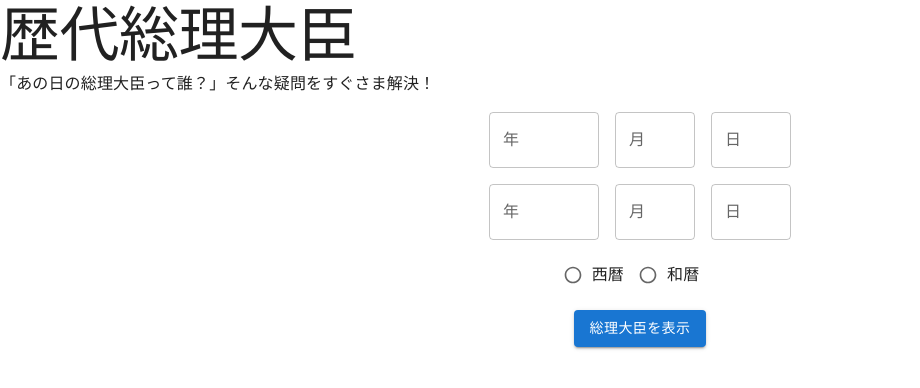
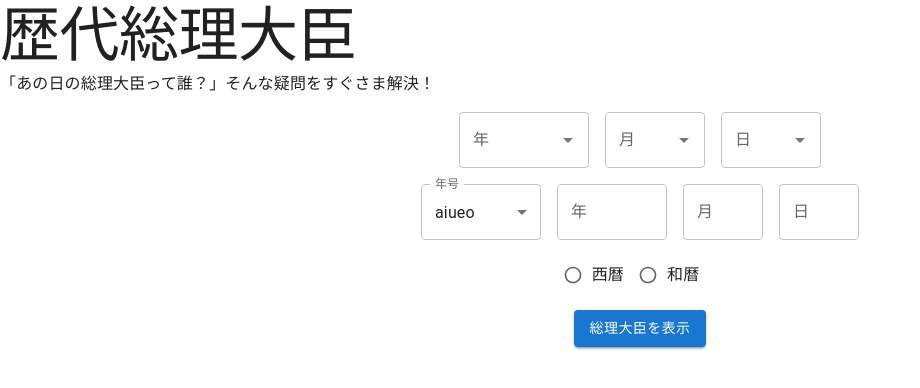
Before and after one commit to hiyoko3m/pmjp, a React (Create React App) app: page / in a window 1280 px wide. Shown: the top 388 px of the page, without its empty margins (0-920 px from the left). Built offline with nearby package versions, Linux system fonts and the light colour scheme.

Commit message:
feat: to show options in the date autocomplete

```diff
--- a/src/components/date_form.tsx
+++ b/src/components/date_form.tsx
@@ -6,7 +6,23 @@ import Radio from "@mui/material/Radio";
 import RadioGroup from "@mui/material/RadioGroup";
 import FormControlLabel from "@mui/material/FormControlLabel";
 import FormControl from "@mui/material/FormControl";
-import {AdToJpDate, AdDate, AdPartialDate, JpDate, JpPartialDate} from "../utils/date";
+import Select from "@mui/material/Select";
+import InputLabel from "@mui/material/InputLabel";
+import MenuItem from "@mui/material/MenuItem";
+import {
+  lastYear,
+  lastMonth,
+  lastDay,
+  firstYearPmJpExists,
+  firstMonthPmJpExists,
+  firstDayPmJpExists,
+  AdToJpDate,
+  AdDate,
+  AdPartialDate,
+  JpDate,
+  JpPartialDate,
+} from "../utils/date";
+import { range } from "../utils/range";
 
 interface AdJpDateFormProps {
   adDateValue: AdPartialDate;
@@ -19,14 +35,24 @@ interface AdJpDateFormProps {
  * can choose which to show A.D. or Japanese calendar via selector
  */
 export function AdJpDateForm(props: AdJpDateFormProps) {
-  const adDateCallback = React.useCallback(function (adDate: AdPartialDate) { props.onChange(adDate) }, [props.adDateValue]);
+  const adDateCallback = React.useCallback(
+    function (adDate: AdPartialDate) {
+      props.onChange(adDate);
+    },
+    [props.adDateValue]
+  );
 
   const jpDateValue = AdToJpDate(props.adDateValue);
 
   return (
     <>
-      <AdDateInput adDateValue={props.adDateValue} onChange={adDateCallback}/>
-      <JpDateInput jpDateValue={jpDateValue} onChange={(arg) => {console.log(arg)}}/>
+      <AdDateInput adDateValue={props.adDateValue} onChange={adDateCallback} />
+      <JpDateInput
+        jpDateValue={jpDateValue}
+        onChange={(arg) => {
+          console.log(arg);
+        }}
+      />
       <FormControl>
         <RadioGroup row name="year-type-radio-buttons-group">
           <FormControlLabel
@@ -62,7 +88,8 @@ function AdDateInput(props: AdDateInputProps) {
   const handleChangeYear = React.useCallback(
     (_event: React.SyntheticEvent, value: string, _reason: string) => {
       props.onChange({ ...props.adDateValue, adYear: parseInt(value) });
-    }, [props.adDateValue]
+    },
+    [props.adDateValue]
   );
 
   const handleChangeMonth = React.useCallback(
@@ -83,31 +110,39 @@ function AdDateInput(props: AdDateInputProps) {
     <Stack direction="row" spacing={2}>
       <Autocomplete
         disablePortal
-          freeSolo
         id="ad-year"
-          options={["2000"]}
+        options={range(firstYearPmJpExists(), lastYear() + 1).map((v) =>
+          v.toString()
+        )}
         renderInput={(params) => <TextField {...params} label="年" />}
-          sx={{ width: "110px" }}
+        sx={{ width: "130px" }}
         onInputChange={handleChangeYear}
         inputValue={converter(props.adDateValue.adYear)}
       />
       <Autocomplete
         disablePortal
-          freeSolo
         id="ad-month"
-          options={["1"]}
+        options={range(
+          firstMonthPmJpExists(props.adDateValue.adYear),
+          lastMonth(props.adDateValue.adYear) + 1
+        ).map((v) => v.toString())}
         renderInput={(params) => <TextField {...params} label="月" />}
-          sx={{ width: "80px" }}
+        sx={{ width: "100px" }}
         onInputChange={handleChangeMonth}
         inputValue={converter(props.adDateValue.adMonth)}
       />
       <Autocomplete
         disablePortal
-          freeSolo
         id="ad-day"
-          options={["1"]}
+        options={range(
+          firstDayPmJpExists(
+            props.adDateValue.adYear,
+            props.adDateValue.adMonth
+          ),
+          lastDay(props.adDateValue.adYear, props.adDateValue.adMonth) + 1
+        ).map((v) => v.toString())}
         renderInput={(params) => <TextField {...params} label="日" />}
-          sx={{ width: "80px" }}
+        sx={{ width: "100px" }}
         onInputChange={handleChangeDay}
         inputValue={converter(props.adDateValue.adDay)}
       />
@@ -124,7 +159,8 @@ function JpDateInput(props: JpDateInputProps) {
   const handleChangeYear = React.useCallback(
     (_event: React.SyntheticEvent, value: string, _reason: string) => {
       props.onChange({ ...props.jpDateValue, jpYear: parseInt(value) });
-    }, [props.jpDateValue]
+    },
+    [props.jpDateValue]
   );
 
   const handleChangeMonth = React.useCallback(
@@ -143,6 +179,12 @@ function JpDateInput(props: JpDateInputProps) {
 
   return (
     <Stack direction="row" spacing={2}>
+      <FormControl sx={{ minWidth: 120 }}>
+        <InputLabel id="jp-era-label">年号</InputLabel>
+        <Select labelId="jp-era-label" id="jp-era" value={"令和"} label="年号">
+          <MenuItem value={"令和"}>aiueo</MenuItem>
+        </Select>
+      </FormControl>
       <Autocomplete
         disablePortal
         freeSolo
@@ -177,5 +219,4 @@ function JpDateInput(props: JpDateInputProps) {
   );
 }
 
-
 export type { AdDate, AdPartialDate, AdJpDateFormProps };
--- a/src/utils/date.tsx
+++ b/src/utils/date.tsx
@@ -1,5 +1,3 @@
-//import assert from "assert";
-
 export interface AdDate {
   adYear: number;
   adMonth: number;
@@ -31,29 +29,45 @@ function compareAdDates(x: AdDate, y: AdDate): number {
     return -1;
   } else if (x.adYear == y.adYear && x.adMonth < y.adMonth) {
     return -1;
-  } else if (x.adYear == y.adYear && x.adMonth == y.adMonth && x.adDay < y.adDay) {
+  } else if (
+    x.adYear == y.adYear &&
+    x.adMonth == y.adMonth &&
+    x.adDay < y.adDay
+  ) {
     return -1;
-  } else if (x.adYear == y.adYear && x.adMonth == y.adMonth && x.adDay == y.adDay) {
+  } else if (
+    x.adYear == y.adYear &&
+    x.adMonth == y.adMonth &&
+    x.adDay == y.adDay
+  ) {
     return 0;
   } else {
     return 1;
   }
 }
 
-const jpEras: {era: string; adDate: AdDate; }[] = [
-  {era: "不明", adDate: {adYear: 1, adMonth: 1, adDay: 1}},
-  {era: "明治", adDate: {adYear: 1868, adMonth: 1, adDay: 1}},
-  {era: "大正", adDate: {adYear: 1912, adMonth: 7, adDay: 30}},
-  {era: "昭和", adDate: {adYear: 1926, adMonth: 12, adDay: 25}},
-  {era: "平成", adDate: {adYear: 1989, adMonth: 1, adDay: 8}},
-  {era: "令和", adDate: {adYear: 2019, adMonth: 5, adDay: 1}}
+const jpEras: { era: string; adDate: AdDate }[] = [
+  { era: "不明", adDate: { adYear: 1, adMonth: 1, adDay: 1 } },
+  { era: "明治", adDate: { adYear: 1868, adMonth: 1, adDay: 1 } },
+  { era: "大正", adDate: { adYear: 1912, adMonth: 7, adDay: 30 } },
+  { era: "昭和", adDate: { adYear: 1926, adMonth: 12, adDay: 25 } },
+  { era: "平成", adDate: { adYear: 1989, adMonth: 1, adDay: 8 } },
+  { era: "令和", adDate: { adYear: 2019, adMonth: 5, adDay: 1 } },
 ];
 
 export function AdToJpDate(adDate: AdPartialDate): JpPartialDate {
-  if (adDate.adYear == undefined || adDate.adMonth == undefined || adDate.adDay == undefined) {
-    return {jpMonth: adDate.adMonth, jpDay: adDate.adDay};
+  if (
+    adDate.adYear == undefined ||
+    adDate.adMonth == undefined ||
+    adDate.adDay == undefined
+  ) {
+    return { jpMonth: adDate.adMonth, jpDay: adDate.adDay };
   }
-  const adDateNonPartial = {adYear: adDate.adYear, adMonth: adDate.adMonth, adDay: adDate.adDay };
+  const adDateNonPartial = {
+    adYear: adDate.adYear,
+    adMonth: adDate.adMonth,
+    adDay: adDate.adDay,
+  };
 
   let era: string = jpEras[0].era;
   let adDateBegin: AdDate = jpEras[0].adDate;
@@ -65,9 +79,13 @@ export function AdToJpDate(adDate: AdPartialDate): JpPartialDate {
     adDateBegin = eraBegin.adDate;
   }
   const jpYear = adDateNonPartial.adYear - adDateBegin.adYear + 1;
-  return {jpEra: era, jpYear, jpMonth: adDateNonPartial.adMonth, jpDay: adDateNonPartial.adDay};
+  return {
+    jpEra: era,
+    jpYear,
+    jpMonth: adDateNonPartial.adMonth,
+    jpDay: adDateNonPartial.adDay,
+  };
 }
-
 
 /**
  * The first date when the prime minister exist in Japan
@@ -78,36 +96,74 @@ export function firstYearPmJpExists(): number {
 }
 
 /**
+ * Today's year
+ */
+export function lastYear(): number {
+  return new Date().getFullYear();
+}
+
+/**
  * Assumption: year >= firstYearPmJpExists()
  */
-export function firstMonthPmJpExists(year: number): number {
+export function firstMonthPmJpExists(year?: number): number {
   const firstYear = firstYearPmJpExists();
-  //assert(year >= firstYear);
 
-  if (year == firstYear) {
+  if (year == undefined || year != firstYear) {
+    return 1;
+  } else {
+    return 12;
+  }
+}
+
+export function lastMonth(year?: number): number {
+  const lastY = lastYear();
+
+  if (year == undefined || year != lastY) {
     return 12;
   } else {
-    return 1;
+    return new Date().getMonth();
   }
 }
 
 /**
  * Assumption: (year, month) >= (firstYearPmJpExists(), firstYearPmJpExists(year))
  */
-export function firstDatePmJpExists(year: number, month: number): number {
+export function firstDayPmJpExists(year?: number, month?: number): number {
   const firstYear = firstYearPmJpExists();
-  //assert(year >= firstYear);
+  const firstMonth = firstMonthPmJpExists(year);
 
-  const firstMonth = firstMonthPmJpExists(year);
-  //assert(month >= firstMonth);
-
-  if (year == firstYear && month == firstMonth) {
+  if (
+    year == undefined ||
+    month == undefined ||
+    !(year == firstYear && month == firstMonth)
+  ) {
+    return 1;
+  } else {
     return 22;
-  } else {
-    return 1;
   }
 }
 
-export function lastDate(year: number, month: number): number {
-  return 30;
+export function lastDay(year?: number, month?: number): number {
+  const lastY = lastYear();
+  const lastM = lastMonth(year);
+
+  if (year == undefined || month == undefined) {
+    return 31;
+  } else if (year == lastY && month == lastM) {
+    return new Date().getDate();
+  } else {
+    if (month == 4 || month == 6 || month == 9 || month == 11) {
+      return 30;
+    } else if (month == 2) {
+      if (year % 100 == 0 && year % 400 != 0) {
+        return 28;
+      } else if (year % 4 == 0) {
+        return 29;
+      } else {
+        return 28;
+      }
+    } else {
+      return 31;
+    }
+  }
 }
--- /dev/null
+++ b/src/utils/range.tsx
@@ -0,0 +1,3 @@
+export function range(begin: number, end: number): Array<number> {
+  return Array.from(Array(end - begin), (_, k) => k).map((v) => v + begin);
+}
```
Lines whose indentation alone changed are shown as unchanged.
